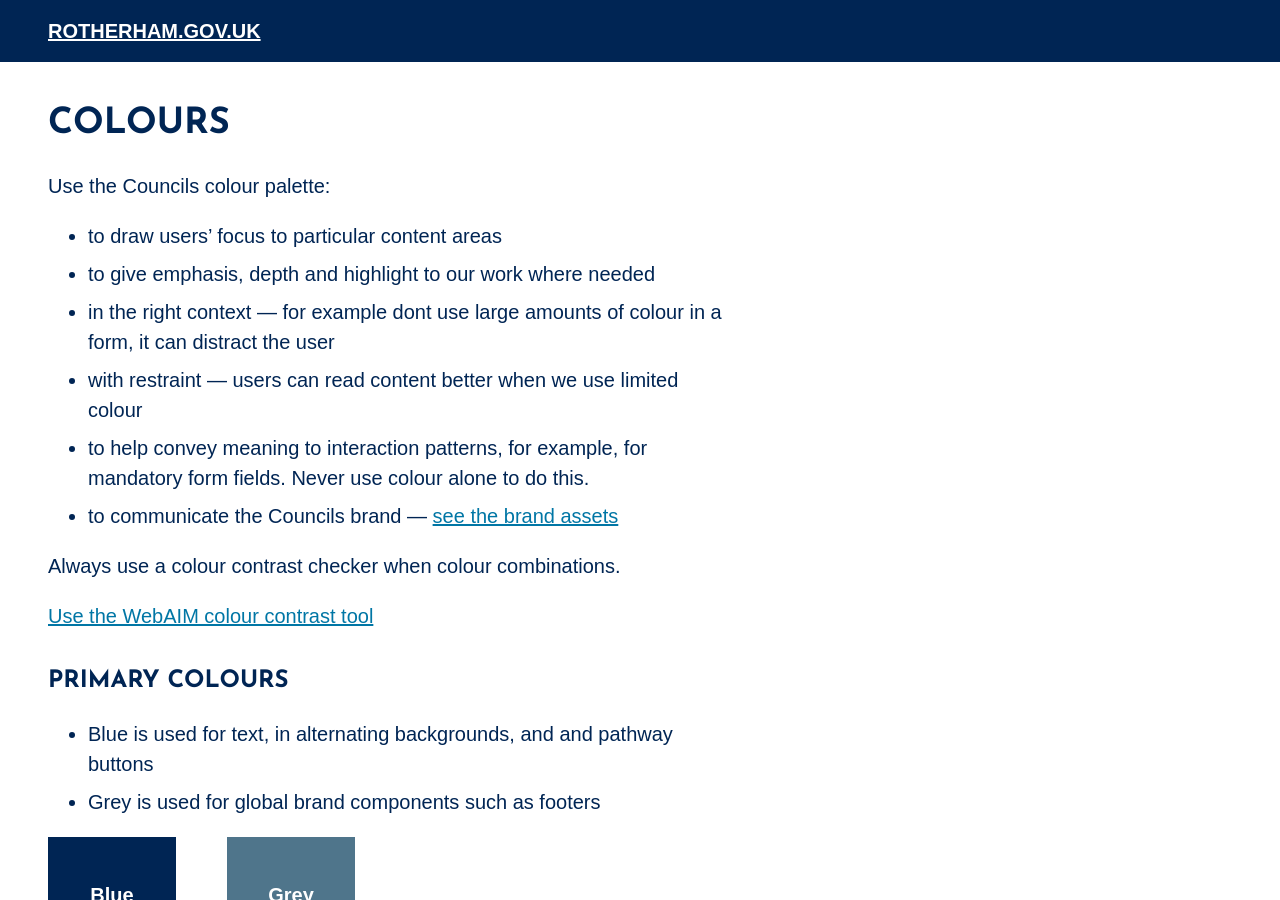
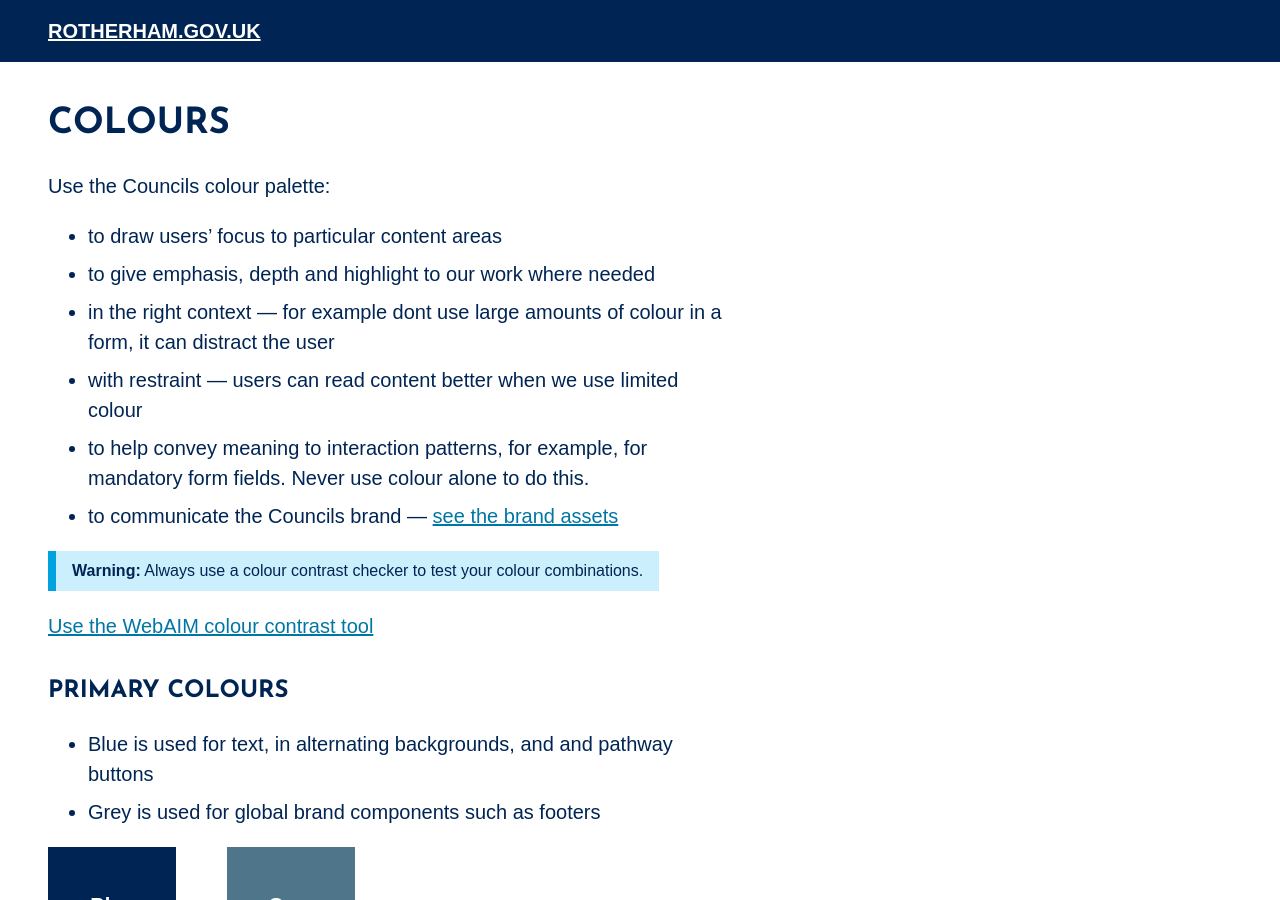
Before and after one commit to rothgov/design-manual, a Jekyll site: the page built from colours.html, in a window 1280 px wide and 900 px high. Built offline with Jekyll 4.4.1, drawn with Linux system fonts in a browser that asks for light colours; some web fonts are replaced.

Commit message:
Update colours.html

```diff
--- a/colours.html
+++ b/colours.html
@@ -16,7 +16,9 @@ layout: default
       <li class="mb2">to communicate the Councils brand — <a class="link cyan-d hover-cyan-xd" href="/design/assets.html">see the brand assets</a>
       </li>
     </ul>
-    <p class="measure-wide">Always use a colour contrast checker when colour combinations.</p>
+    <div class="dib mw7 bg-cyan-xl ph3 bl bw3 b--cyan">
+      <p class="f5 mv2"><span class="b">Warning:</span> Always use a colour contrast checker to test your colour combinations.</p>
+    </div>
     <p class="measure-wide"><a class="link cyan-d hover-cyan-xd" href="https://webaim.org/resources/contrastchecker/">Use the WebAIM colour contrast tool</a></p>
     <h3 class="f3 josefin ttu mt4 mb3">Primary Colours</h3>
     <ul class="lh-copy measure-wide">
```
